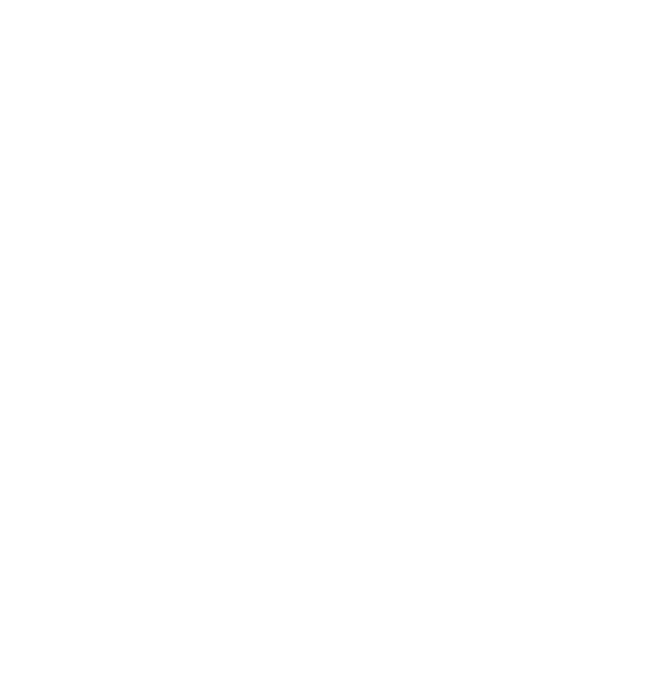
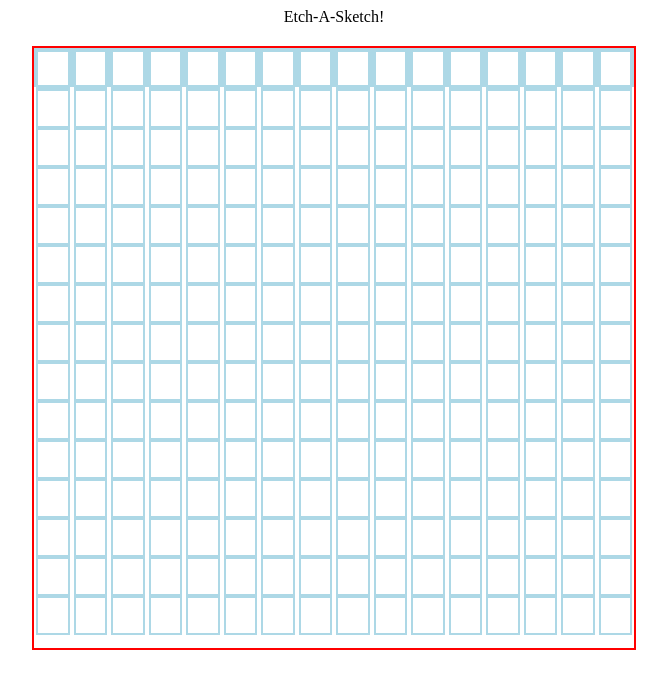
Before and after one commit to MattyMaugeri/etch-a-sketch, a plain HTML site: page index.html in a window 1280 px wide. Shown: the whole page, without its empty margins (306-973 px from the left). Drawn offline with Linux system fonts and the light colour scheme.

Commit message:
Created grid and implemented mouseover event listener

```diff
--- a/index.html
+++ b/index.html
@@ -10,6 +10,9 @@
 </head>
 
 <body>
+    <div class="title">Etch-A-Sketch!</div>
+
+    <div id="container"></div>
 
 </body>
 
--- a/javascript.js
+++ b/javascript.js
@@ -0,0 +1,28 @@
+const container = document.querySelector('#container');
+
+function grid() {
+    for (let i = 0; i < 16; i++) {
+        const rowDiv = document.createElement('div');
+        rowDiv.addEventListener('mouseover', hoverColor);
+        rowDiv.classList.add('rowCell');
+        container.appendChild(rowDiv);
+        for (let k = 0; k < 15; k++) {
+            const columnDiv = document.createElement('div');
+            columnDiv.classList.add('columnCell');
+            rowDiv.appendChild(columnDiv);
+        }
+    }
+}
+
+function randomColor() {
+    let randomColor = Math.floor(Math.random()*16777215).toString(16);
+    return '#' + randomColor;
+}
+
+function hoverColor($event) {
+    let item = $event.target;
+    item.style.backgroundColor = randomColor();
+}
+
+
+grid();
--- a/style.css
+++ b/style.css
@@ -0,0 +1,27 @@
+html {
+    margin: 0;
+    padding: 0;
+}
+
+body {
+    display: flex;
+    flex-direction: column;
+    gap: 20px;
+    justify-content: center;
+    align-items: center;
+}
+
+#container {
+    border: 2px solid red;
+    display: flex;
+    justify-content: center;
+    width: 600px;
+    height: 600px;
+}
+
+.rowCell,
+.columnCell {
+    border: 2px solid lightblue;
+    flex: 1;
+    height: 35px;
+}
```
